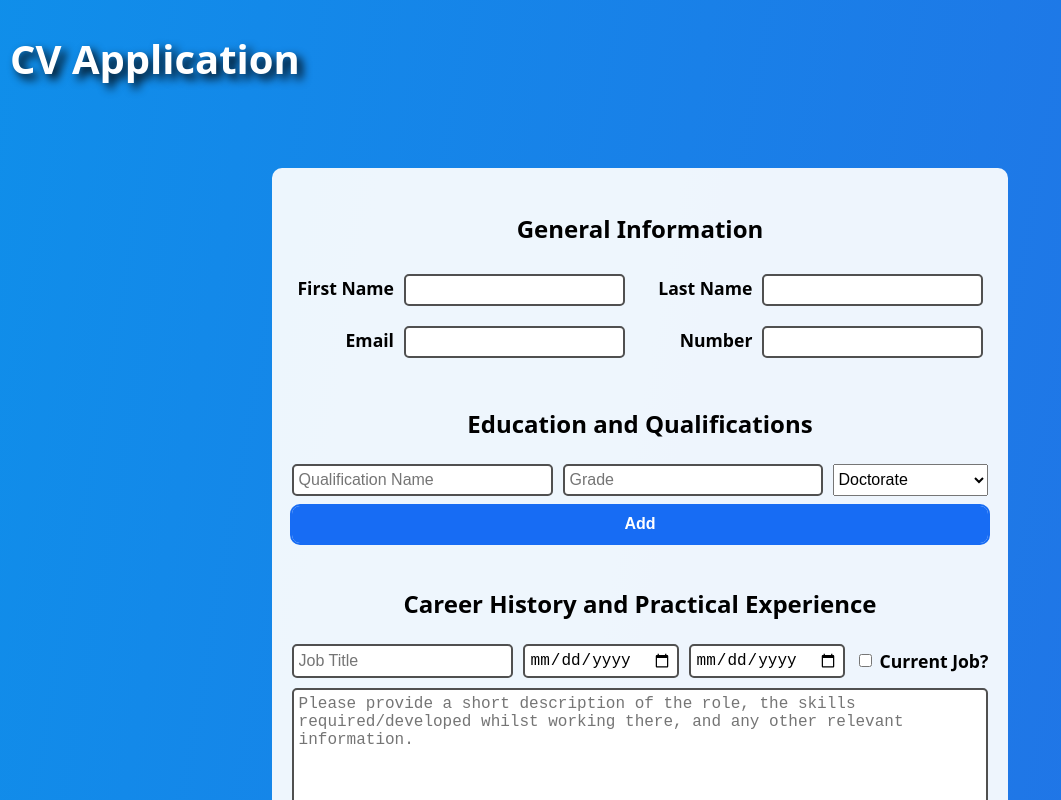
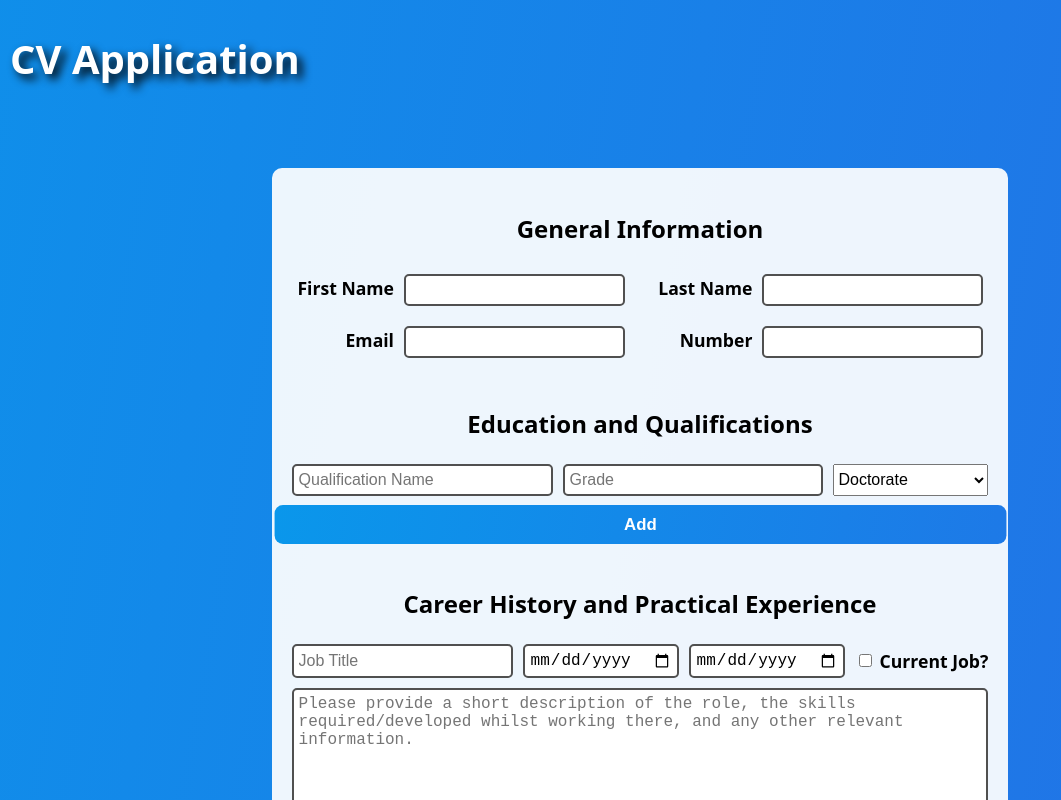
Before and after one commit to louispallett/odin-cv-application, a React (Vite) app: page / in a window 1280 px wide. In both pictures the pointer is over the button 640 px from the left and 524 px from the top of the page. Shown: the top 800 px of the page, without its empty margins (0-1061 px from the left). Built offline with nearby package versions, Linux system fonts and the light colour scheme.

Commit message:
Edit button:hover/button:focus styling

```diff
--- a/src/styles/index.scss
+++ b/src/styles/index.scss
@@ -58,23 +58,23 @@ button {
   color: white;
   border-radius: 8px;
   border: none;
+  outline: none;
   padding: 0.6em 1.2em;
   font-weight: bold;
   background-color: colours.$theme_base;
-  transition: border-color 0.25s;
+  transform: scale(1);
+  transition: transform 100ms ease-out;
 }
 
-button:hover {
-  cursor: pointer;
-  outline: 2px solid colours.$button_hover;
-  background-color: colours.$button_hover;
-  transition: background-color 500ms linear;
-  transition: outline 250ms linear;
-}
-
+button:hover,
 button:focus,
 button:focus-visible {
-  outline: 2px solid colours.$button_hover;
+  cursor: pointer;
+  background: linear-gradient(-80deg, #8830fc, #1a30f5, #2371e6, #0998eb);
+  background-size: 400% 400%;
+  animation: gradient 3s ease infinite;
+  transform: scale(1.05);
+  transition: transform 250ms linear;
 }
 
 section {
```
